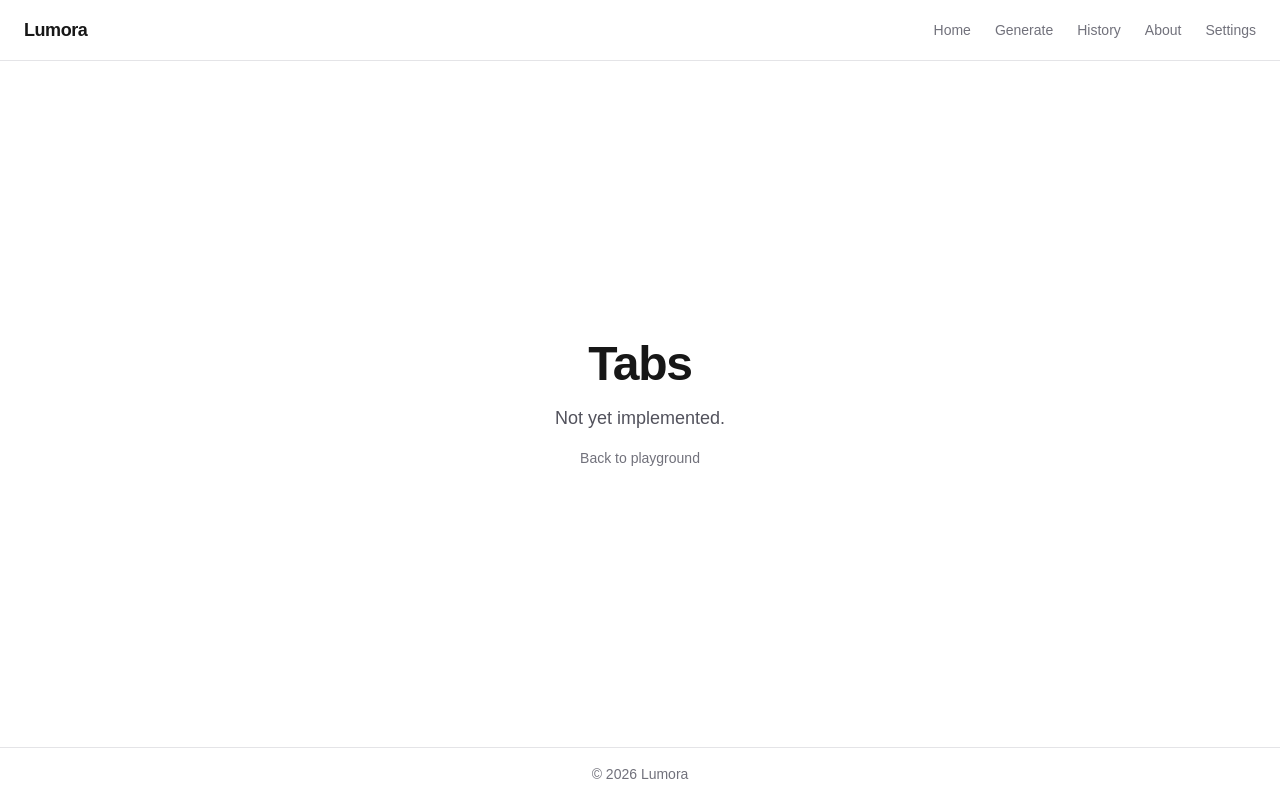
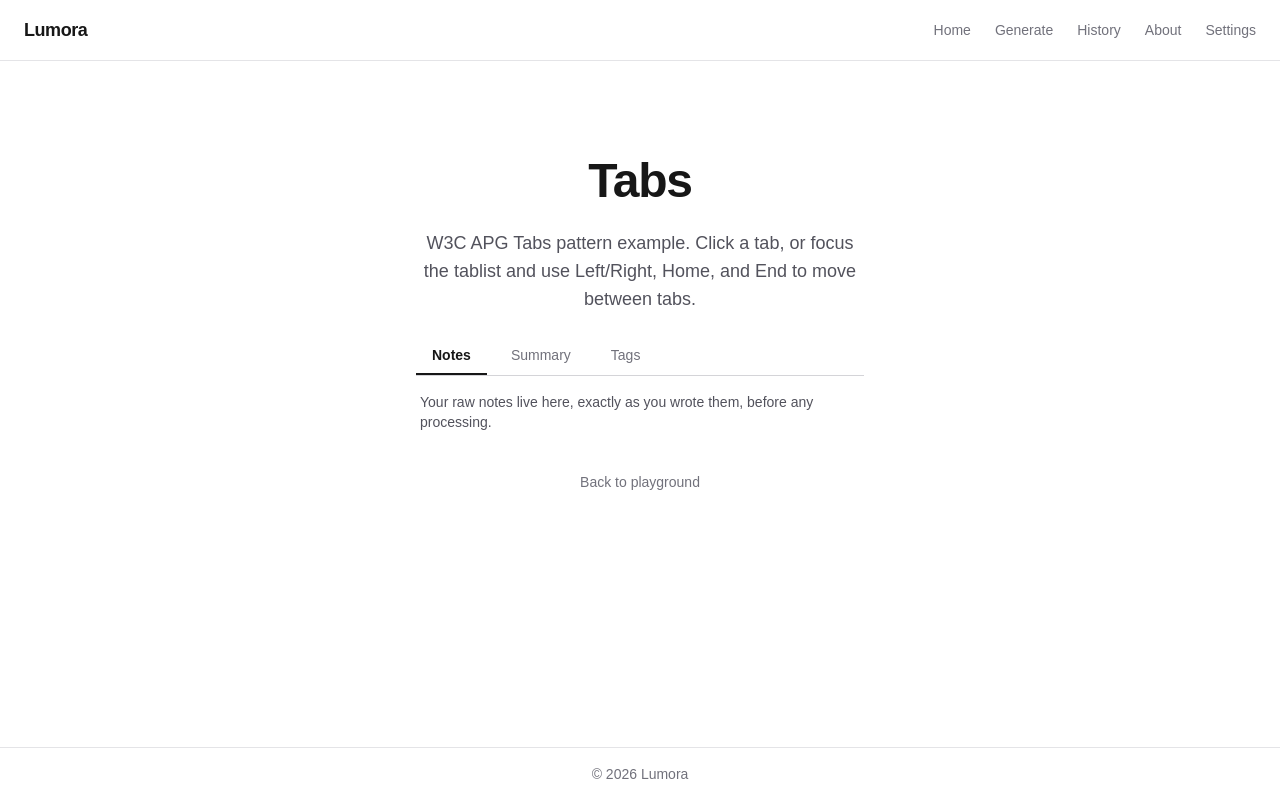
Before and after one commit to jstmoizz/lumora, a Next.js app: page /playground/tabs in a window 1280 px wide. Built offline with nearby package versions, Linux system fonts and the light colour scheme.

Commit message:
Add accessible tabs component

```diff
--- /dev/null
+++ b/app/playground/tabs/Tabs.tsx
@@ -0,0 +1,103 @@
+"use client";
+
+import { useId, useRef, useState } from "react";
+
+type Tab = {
+  id: string;
+  label: string;
+  content: React.ReactNode;
+};
+
+type TabsProps = {
+  label: string;
+  tabs: Tab[];
+};
+
+export default function Tabs({ label, tabs }: TabsProps) {
+  const [activeIndex, setActiveIndex] = useState(0);
+  const baseId = useId();
+  const tabRefs = useRef<(HTMLButtonElement | null)[]>([]);
+
+  const activateTab = (index: number) => {
+    setActiveIndex(index);
+    tabRefs.current[index]?.focus();
+  };
+
+  const handleKeyDown = (event: React.KeyboardEvent<HTMLDivElement>) => {
+    switch (event.key) {
+      case "ArrowRight":
+        event.preventDefault();
+        activateTab((activeIndex + 1) % tabs.length);
+        break;
+      case "ArrowLeft":
+        event.preventDefault();
+        activateTab((activeIndex - 1 + tabs.length) % tabs.length);
+        break;
+      case "Home":
+        event.preventDefault();
+        activateTab(0);
+        break;
+      case "End":
+        event.preventDefault();
+        activateTab(tabs.length - 1);
+        break;
+    }
+  };
+
+  return (
+    <div className="w-full max-w-md">
+      <div
+        role="tablist"
+        aria-label={label}
+        onKeyDown={handleKeyDown}
+        className="flex gap-2 border-b border-zinc-300 dark:border-zinc-700"
+      >
+        {tabs.map((tab, index) => {
+          const isActive = index === activeIndex;
+          const tabId = `${baseId}-tab-${tab.id}`;
+          const panelId = `${baseId}-panel-${tab.id}`;
+          return (
+            <button
+              key={tab.id}
+              ref={(el) => {
+                tabRefs.current[index] = el;
+              }}
+              type="button"
+              role="tab"
+              id={tabId}
+              aria-selected={isActive}
+              aria-controls={panelId}
+              tabIndex={isActive ? 0 : -1}
+              onClick={() => setActiveIndex(index)}
+              className={
+                isActive
+                  ? "border-b-2 border-foreground px-4 py-2 text-sm font-semibold text-foreground"
+                  : "border-b-2 border-transparent px-4 py-2 text-sm text-zinc-500 transition-colors hover:text-foreground dark:text-zinc-400"
+              }
+            >
+              {tab.label}
+            </button>
+          );
+        })}
+      </div>
+      {tabs.map((tab, index) => {
+        const isActive = index === activeIndex;
+        const tabId = `${baseId}-tab-${tab.id}`;
+        const panelId = `${baseId}-panel-${tab.id}`;
+        return (
+          <div
+            key={tab.id}
+            role="tabpanel"
+            id={panelId}
+            aria-labelledby={tabId}
+            hidden={!isActive}
+            tabIndex={0}
+            className="px-1 py-4 text-left text-sm text-zinc-600 dark:text-zinc-400"
+          >
+            {tab.content}
+          </div>
+        );
+      })}
+    </div>
+  );
+}
--- a/app/playground/tabs/page.tsx
+++ b/app/playground/tabs/page.tsx
@@ -1,14 +1,39 @@
 import Link from "next/link";
+import Tabs from "./Tabs";
 
 export default function TabsPlaygroundPage() {
   return (
-    <main className="flex flex-1 flex-col items-center justify-center gap-4 px-6 py-24 text-center">
+    <main className="flex flex-1 flex-col items-center gap-6 px-6 py-24 text-center">
       <h1 className="text-4xl font-semibold tracking-tight text-foreground sm:text-5xl">
         Tabs
       </h1>
       <p className="max-w-md text-lg text-zinc-600 dark:text-zinc-400">
-        Not yet implemented.
+        W3C APG Tabs pattern example. Click a tab, or focus the tablist and
+        use Left/Right, Home, and End to move between tabs.
       </p>
+      <Tabs
+        label="Note view"
+        tabs={[
+          {
+            id: "notes",
+            label: "Notes",
+            content:
+              "Your raw notes live here, exactly as you wrote them, before any processing.",
+          },
+          {
+            id: "summary",
+            label: "Summary",
+            content:
+              "Lumora condenses your notes into a short summary you can scan in seconds.",
+          },
+          {
+            id: "tags",
+            label: "Tags",
+            content:
+              "Automatically extracted topics and keywords help you find this note again later.",
+          },
+        ]}
+      />
       <Link
         href="/playground"
         className="text-sm text-zinc-500 underline-offset-4 hover:underline dark:text-zinc-400"
```
